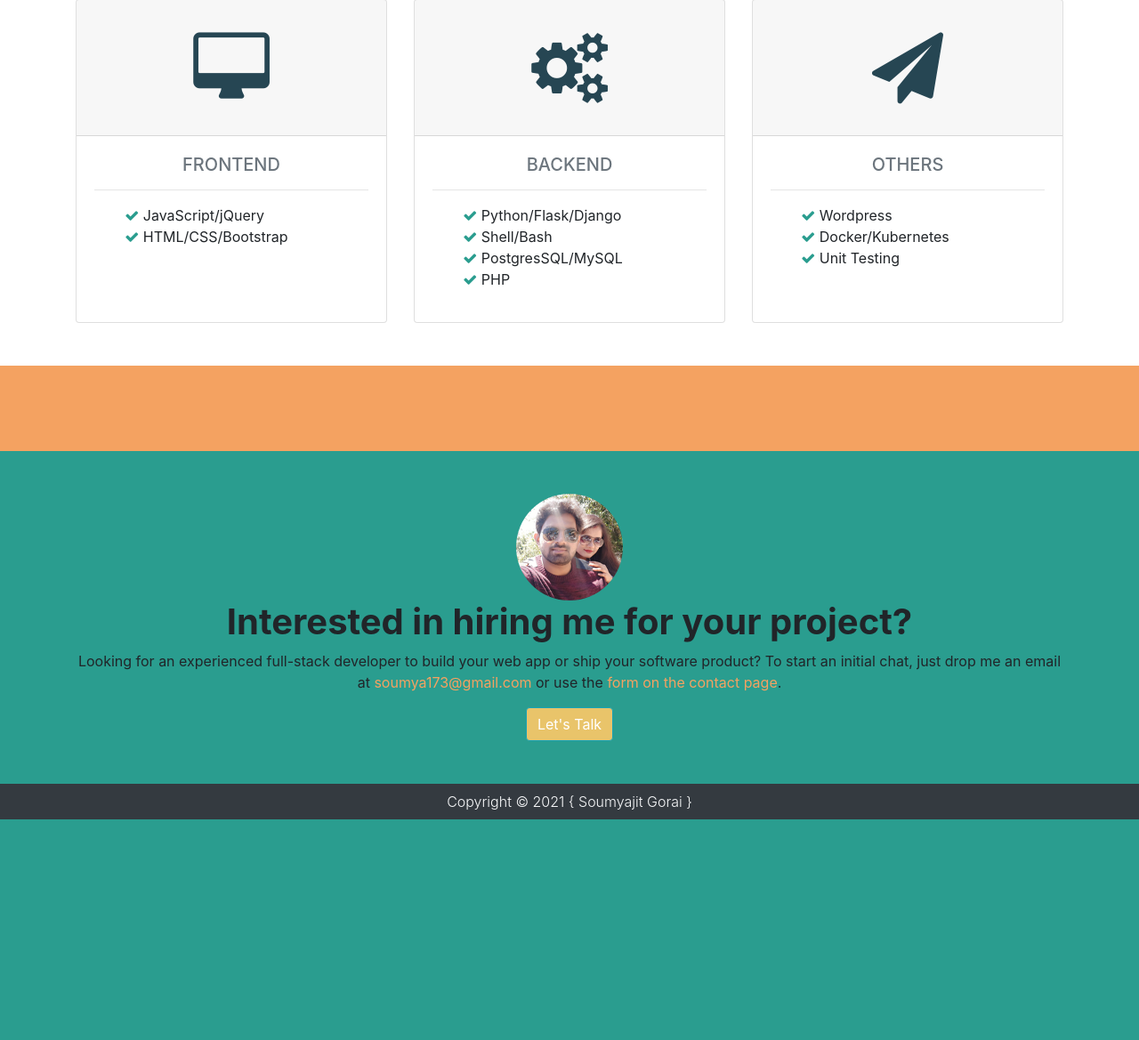
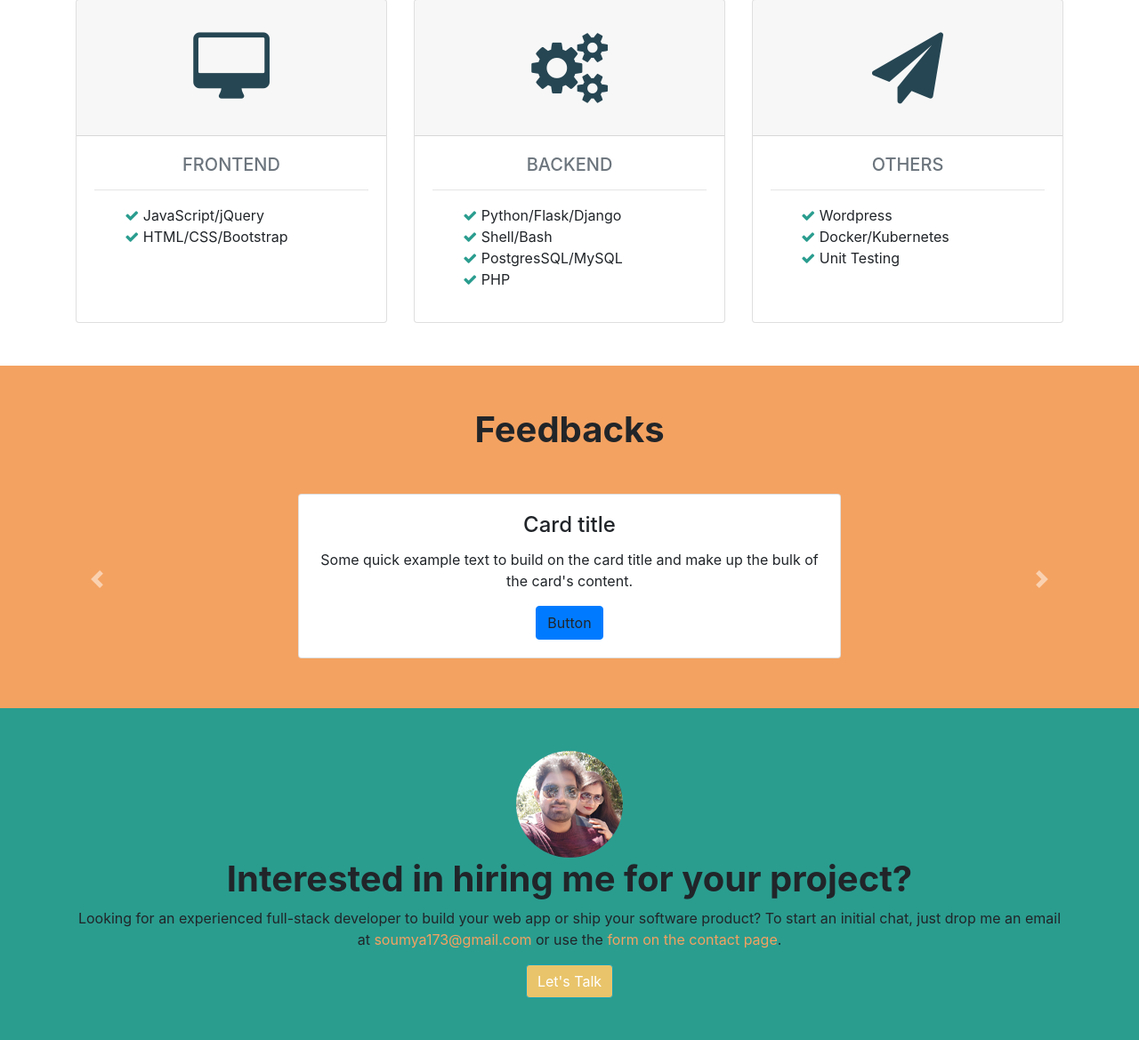
Before and after one commit to soumya173/django-portfolio, a Django app: page / in a window 1280 px wide. Shown: the part 531-1700 px from the top of the page at 89% size. Before the commit the page ends 1452 px from the top, so only its background shows below. Run offline with Django 3.2, Linux system fonts and the light colour scheme; some libraries are stand-ins or nearby versions.

Commit message:
Add feedbacks in home page
- modify experience page

```diff
--- a/projectportfolio/appportfolio/templates/index.html
+++ b/projectportfolio/appportfolio/templates/index.html
@@ -86,7 +86,66 @@
   </div>
 </section>
 <section class="py-5 bg-sandy-brown">
-
+  <div class="container-fluid">
+    <h1 class="font-weight-bold text-center mb-5">Feedbacks</h1>
+    <div id="carouselExampleIndicators" class="carousel slide carousel-fade" data-ride="carousel">
+      <div class="carousel-inner" role="listbox">
+        <!-- Slide One - Set the background image for this slide in the line below -->
+        <div class="carousel-item active">
+          <div class="row text-center">
+            <div class="col-md-6 m-auto ">
+              <div class="card mb-2">
+                <!-- <img class="card-img-top" src="https://mdbootstrap.com/img/Photos/Horizontal/City/4-col/img%20(60).jpg" alt="Card image cap"> -->
+                <div class="card-body">
+                  <h4 class="card-title">Card title</h4>
+                  <p class="card-text">Some quick example text to build on the card title and make up the bulk of the card's content.</p>
+                  <a class="btn btn-primary">Button</a>
+                </div>
+              </div>
+            </div>
+          </div>
+        </div>
+        <!-- Slide Two - Set the background image for this slide in the line below -->
+        <div class="carousel-item">
+          <div class="row text-center">
+            <div class="col-md-6 m-auto ">
+              <div class="card mb-2">
+                <!-- <img class="card-img-top" src="https://mdbootstrap.com/img/Photos/Horizontal/City/4-col/img%20(60).jpg" alt="Card image cap"> -->
+                <div class="card-body">
+                  <h4 class="card-title">Card title</h4>
+                  <p class="card-text">Some quick example text to build on the card title and make up the bulk of the card's content.</p>
+                  <a class="btn btn-primary">Button</a>
+                </div>
+              </div>
+            </div>
+          </div>
+        </div>
+        <!-- Slide Three - Set the background image for this slide in the line below -->
+        <div class="carousel-item">
+          <div class="row text-center">
+            <div class="col-md-6 m-auto ">
+              <div class="card mb-2">
+                <!-- <img class="card-img-top" src="https://mdbootstrap.com/img/Photos/Horizontal/City/4-col/img%20(60).jpg" alt="Card image cap"> -->
+                <div class="card-body">
+                  <h4 class="card-title">Card title</h4>
+                  <p class="card-text">Some quick example text to build on the card title and make up the bulk of the card's content.</p>
+                  <a class="btn btn-primary">Button</a>
+                </div>
+              </div>
+            </div>
+          </div>
+        </div>
+      </div>
+      <a class="carousel-control-prev" href="#carouselExampleIndicators" role="button" data-slide="prev">
+        <span class="carousel-control-prev-icon" aria-hidden="true"></span>
+        <span class="sr-only">Previous</span>
+      </a>
+      <a class="carousel-control-next" href="#carouselExampleIndicators" role="button" data-slide="next">
+        <span class="carousel-control-next-icon" aria-hidden="true"></span>
+        <span class="sr-only">Next</span>
+      </a>
+    </div>
+  </div>
 </section>
 {% endblock %}
 {% block hireme %}
```
Also changed, not shown: projectportfolio/appportfolio/templates/resume.html (+13 -6 lines).
